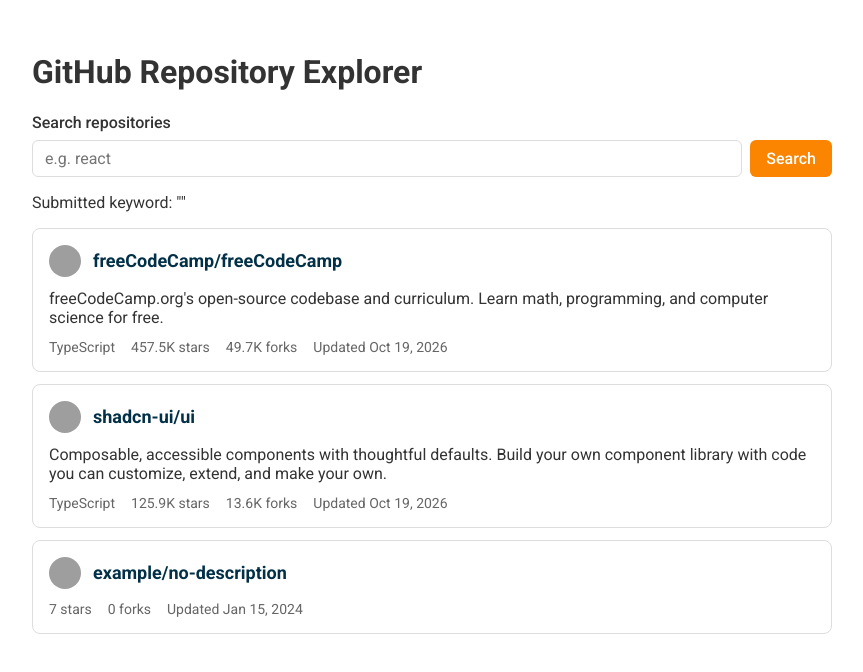
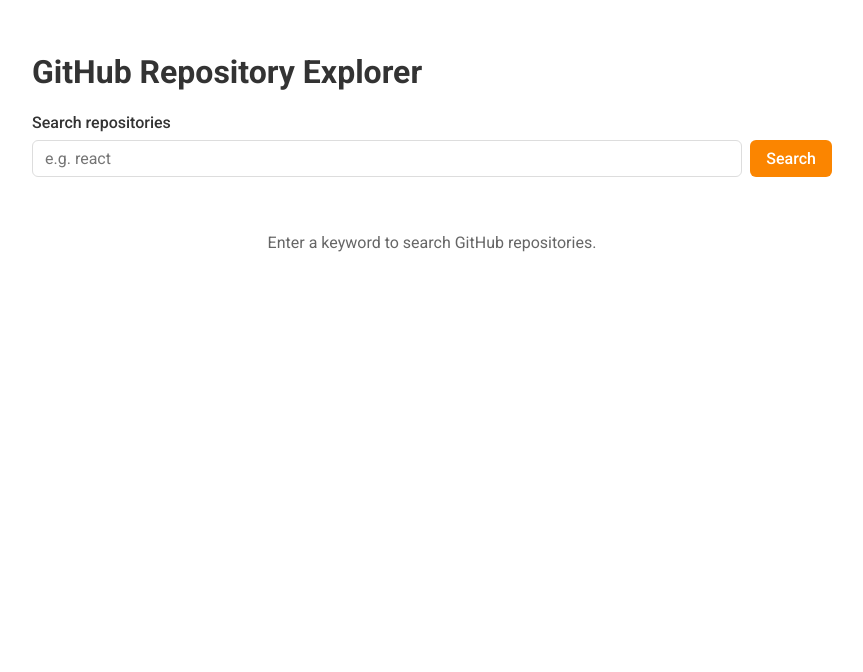
Before and after one commit to mira135/github-searching-app, a React (Vite) app: page / in a window 1280 px wide. Shown: the top 672 px of the page, without its empty margins (208-1071 px from the left). Built offline with nearby package versions, Linux system fonts and the light colour scheme; grey boxes are pictures that could not be loaded.

Commit message:
connected actual api logic, removed mockup data

```diff
--- a/src/App.module.css
+++ b/src/App.module.css
@@ -2,6 +2,42 @@
   max-width: 800px;
   margin: 0 auto;
   padding: 24px 16px;
+}
+
+.content {
+  margin-top: 24px;
+}
+
+.message {
+  padding: 32px 16px;
+  text-align: center;
+  color: var(--color-text-muted);
+}
+
+.message p {
+  margin: 0;
+}
+
+.retryButton {
+  margin-top: 16px;
+  padding: 8px 16px;
+  border: 1px solid var(--color-border);
+  border-radius: 6px;
+  background: #fff;
+  color: var(--color-text);
+  font: inherit;
+  cursor: pointer;
+}
+
+.summary {
+  margin: 0 0 12px;
+  color: var(--color-text-muted);
+}
+
+.note {
+  margin: 0 0 12px;
+  font-size: 0.875rem;
+  color: var(--color-text-muted);
 }
 
 .results {
--- a/src/App.tsx
+++ b/src/App.tsx
@@ -1,76 +1,100 @@
-import { useState } from 'react'
-import SearchBar from './components/SearchBar/SearchBar'
-import RepositoryCard from './components/RepositoryCard/RepositoryCard'
-import type { Repository } from './types/github'
-import styles from './App.module.css'
+import { useState } from "react";
+import { GitHubApiError } from "./api/github";
+import RepositoryCard from "./components/RepositoryCard/RepositoryCard";
+import SearchBar from "./components/SearchBar/SearchBar";
+import { useRepositories } from "./hooks/useRepositories";
+import styles from "./App.module.css";
 
-const mockRepositories: Repository[] = [
-  {
-    id: 28457823,
-    name: 'freeCodeCamp',
-    full_name: 'freeCodeCamp/freeCodeCamp',
-    html_url: 'https://github.com/freeCodeCamp/freeCodeCamp',
-    description:
-      "freeCodeCamp.org's open-source codebase and curriculum. Learn math, programming, and computer science for free.",
-    language: 'TypeScript',
-    stargazers_count: 457477,
-    forks_count: 49695,
-    updated_at: '2026-10-19T11:55:11Z',
-    owner: {
-      login: 'freeCodeCamp',
-      avatar_url: 'https://avatars.githubusercontent.com/u/9892522?v=4',
-    },
-  },
-  {
-    id: 585146387,
-    name: 'ui',
-    full_name: 'shadcn-ui/ui',
-    html_url: 'https://github.com/shadcn-ui/ui',
-    description:
-      'Composable, accessible components with thoughtful defaults. Build your own component library with code you can customize, extend, and make your own.',
-    language: 'TypeScript',
-    stargazers_count: 125932,
-    forks_count: 13611,
-    updated_at: '2026-10-19T11:52:06Z',
-    owner: {
-      login: 'shadcn-ui',
-      avatar_url: 'https://avatars.githubusercontent.com/u/139895814?v=4',
-    },
-  },
-  {
-    id: 1,
-    name: 'no-description',
-    full_name: 'example/no-description',
-    html_url: 'https://github.com',
-    description: null,
-    language: null,
-    stargazers_count: 7,
-    forks_count: 0,
-    updated_at: '2024-01-15T09:00:00Z',
-    owner: {
-      login: 'example',
-      avatar_url: 'https://avatars.githubusercontent.com/u/9919?v=4',
-    },
-  },
-]
+function getErrorMessage(error: Error): string {
+  if (!(error instanceof GitHubApiError)) return "Something went wrong.";
+
+  switch (error.kind) {
+    case "rate-limit":
+      return "Too many searches. GitHub allows about 10 per minute without signing in. Please wait a minute and try again.";
+    case "network":
+      return "Couldn't reach GitHub. Check your connection and try again.";
+    case "http":
+      return `Something went wrong: ${error.message}`;
+  }
+}
 
 function App() {
-  const [keyword, setKeyword] = useState('')
+  const [keyword, setKeyword] = useState("");
+
+  const { data, error, isEnabled, isPending, isFetching, refetch } =
+    useRepositories({ keyword, language: "", sort: "best-match", page: 1 });
+
+  function renderContent() {
+    if (!isEnabled) {
+      return (
+        <p className={styles.message} role="status">
+          Enter a keyword to search GitHub repositories.
+        </p>
+      );
+    }
+
+    if (error) {
+      return (
+        <div className={styles.message} role="alert">
+          <p>{getErrorMessage(error)}</p>
+          <button
+            className={styles.retryButton}
+            type="button"
+            onClick={() => refetch()}
+          >
+            Retry
+          </button>
+        </div>
+      );
+    }
+
+    if (isPending) {
+      return (
+        <p className={styles.message} role="status">
+          Loading…
+        </p>
+      );
+    }
+
+    if (data.items.length === 0) {
+      return (
+        <p className={styles.message} role="status">
+          No repositories found.
+        </p>
+      );
+    }
+
+    return (
+      <>
+        <p className={styles.summary} role="status">
+          {data.total_count.toLocaleString("en-US")} repositories
+          {isFetching && " · Updating…"}
+        </p>
+        {data.incomplete_results && (
+          <p className={styles.note}>
+            GitHub returned partial results; some repositories may be missing.
+          </p>
+        )}
+        <ul className={styles.results}>
+          {data.items.map((repository) => (
+            <li key={repository.id}>
+              <RepositoryCard repository={repository} />
+            </li>
+          ))}
+        </ul>
+      </>
+    );
+  }
 
   return (
     <main className={styles.app}>
       <h1>GitHub Repository Explorer</h1>
       <SearchBar onSearch={setKeyword} />
-      <p>Submitted keyword: "{keyword}"</p>
-      <ul className={styles.results}>
-        {mockRepositories.map((repository) => (
-          <li key={repository.id}>
-            <RepositoryCard repository={repository} />
-          </li>
-        ))}
-      </ul>
+      <section className={styles.content}>
+        {renderContent()}
+      </section>
     </main>
-  )
+  );
 }
 
-export default App
+export default App;
```
